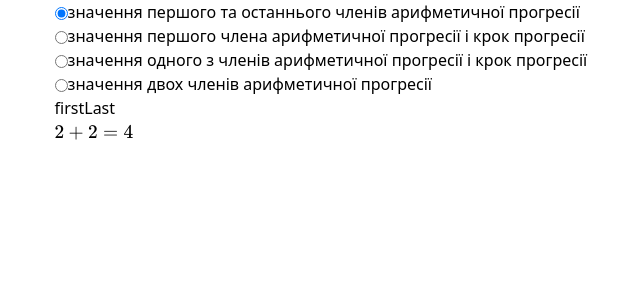
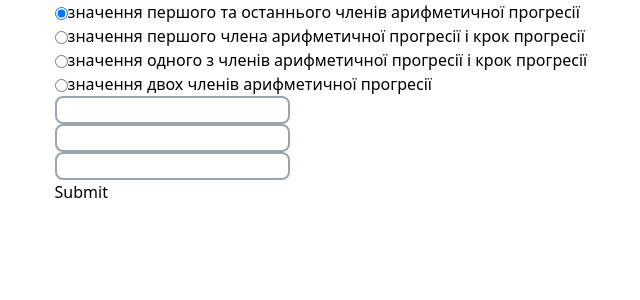
Before and after one commit to YuriiRG/goiteens-math-trainer, a React (Vite) app: page / in a window 1280 px wide. Shown: the top 300 px of the page, without its empty margins (288-928 px from the left). Built offline with nearby package versions, Linux system fonts and the light colour scheme.

Commit message:
Implement a form of the first calculation method

```diff
--- a/package.json
+++ b/package.json
@@ -16,7 +16,8 @@
     "prettier": "^3.0.0",
     "react": "^18.2.0",
     "react-dom": "^18.2.0",
-    "tailwindcss": "^3.3.2"
+    "tailwindcss": "^3.3.2",
+    "zod": "^3.21.4"
   },
   "devDependencies": {
     "@types/react": "^18.2.14",
--- a/src/App.tsx
+++ b/src/App.tsx
@@ -1,6 +1,5 @@
 import { ChangeEventHandler, ReactNode, useState } from "react";
-import Math from "./components/Math";
-
+import { z } from "zod";
 export default function App() {
   const [mode, setMode] = useState("firstLast");
   return (
@@ -36,10 +35,100 @@ export default function App() {
             onChange={(e) => setMode(e.target.value)}
           />
         </fieldset>
-        {mode}
-        <Math text={"2+2=4"} />
+        {mode === "firstLast" && <FirstLastForm />}
       </main>
     </div>
+  );
+}
+
+const firstLastSchema = z.object({
+  n: z
+    .string()
+    .regex(/[0-9]+/)
+    .transform(Number),
+  first: z
+    .string()
+    .regex(/[0-9]+([.,][0-9]+)?/)
+    .transform(Number),
+  last: z
+    .string()
+    .regex(/[0-9]+([.,][0-9]+)?/)
+    .transform(Number),
+});
+
+function FirstLastForm() {
+  const [inputVars, setInputVars] = useState({
+    n: "",
+    first: "",
+    last: "",
+  });
+  const [showResult, setShowResult] = useState(false);
+
+  const parseResult = firstLastSchema.safeParse(inputVars);
+  const variables = parseResult.success ? parseResult.data : undefined;
+
+  return (
+    <form className="flex flex-col items-start">
+      <NumberInput
+        id="n"
+        onChange={(e) => {
+          setInputVars({ ...inputVars, n: e.target.value });
+          setShowResult(false);
+        }}
+        value={inputVars.n}
+        integer
+      />
+      <NumberInput
+        id="first"
+        onChange={(e) => {
+          setInputVars({ ...inputVars, first: e.target.value });
+          setShowResult(false);
+        }}
+        value={inputVars.first}
+      />
+      <NumberInput
+        id="last"
+        onChange={(e) => {
+          setInputVars({ ...inputVars, last: e.target.value });
+          setShowResult(false);
+        }}
+        value={inputVars.last}
+      />
+      <button
+        onClick={(e) => {
+          e.preventDefault();
+          setShowResult(true);
+        }}
+      >
+        Submit
+      </button>
+      {showResult && variables !== undefined && (
+        <>Сума: {((variables.first + variables.last) / 2) * variables.n}</>
+      )}
+      {showResult && variables === undefined && "Невірні вхідні дані."}
+    </form>
+  );
+}
+
+function NumberInput({
+  value,
+  onChange,
+  integer = false,
+}: {
+  id: string;
+  value: string;
+  onChange: ChangeEventHandler<HTMLInputElement>;
+  integer?: boolean;
+}) {
+  return (
+    <input
+      type="number"
+      onChange={onChange}
+      value={value}
+      step={integer ? 1 : "any"}
+      className="border-2 border-gray-400 rounded-lg min-w-0"
+      required
+    />
   );
 }
 
```
Also changed, not shown: 1 other file (tests, documents, lock files or other folders).
